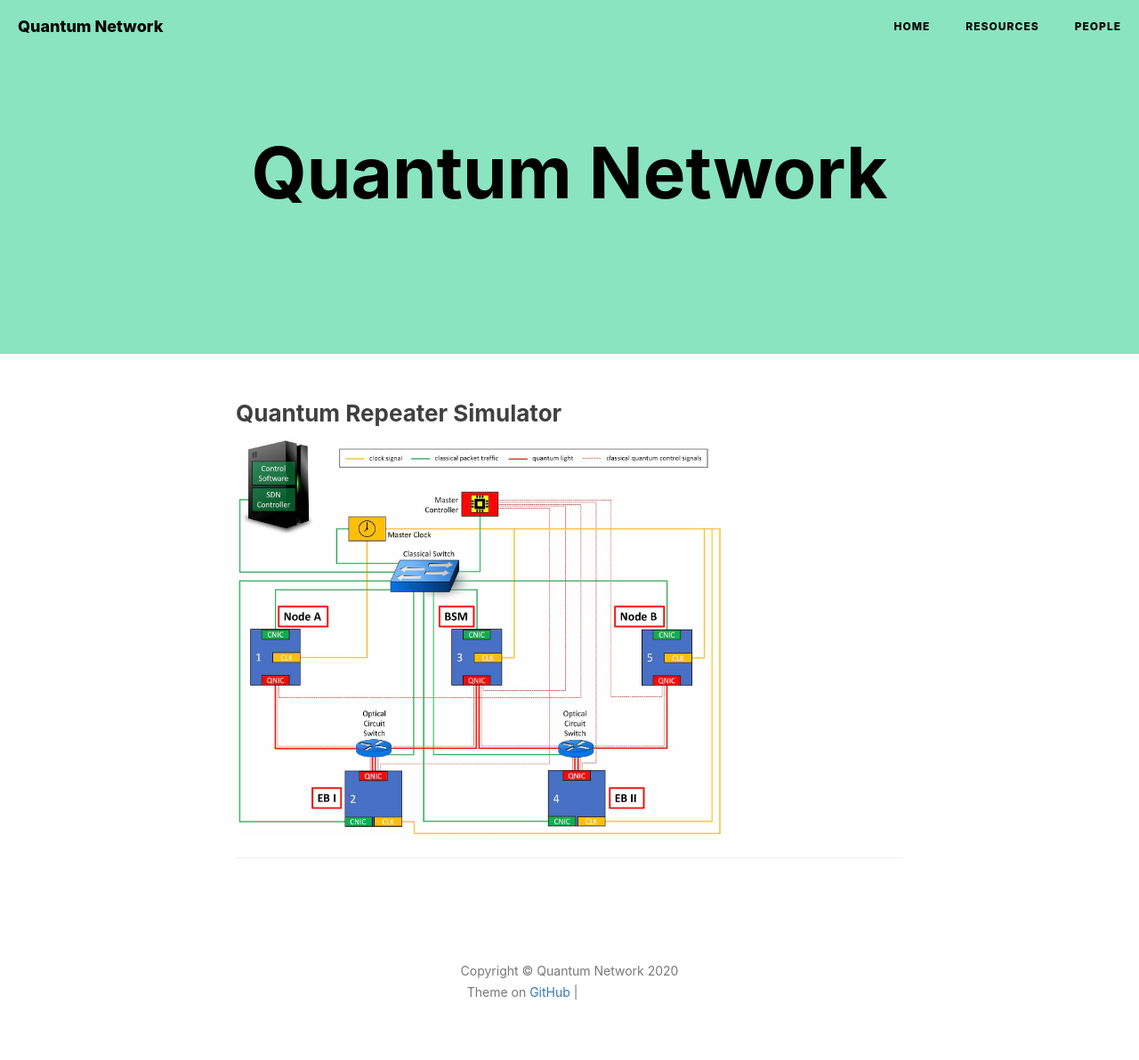
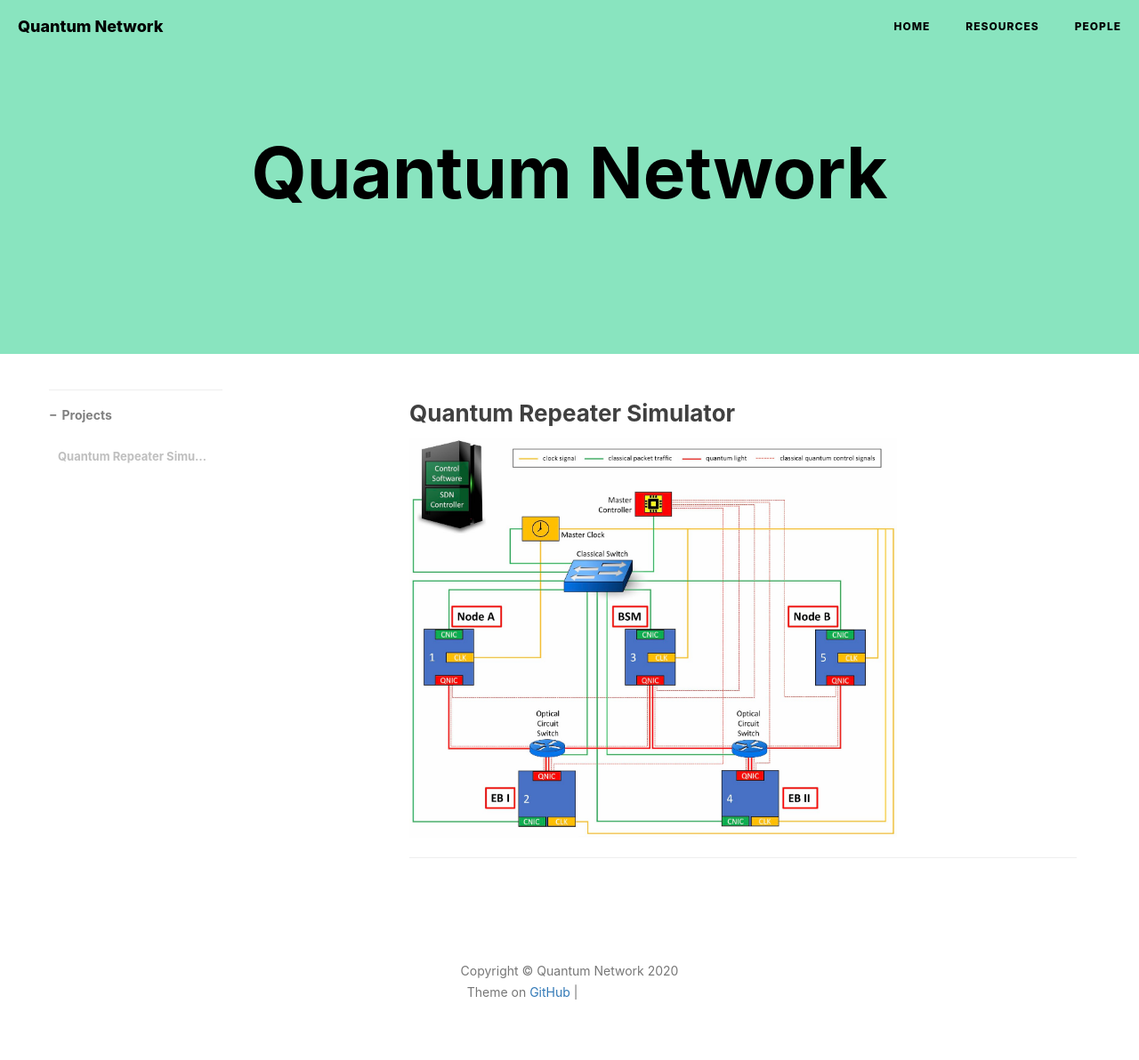
Before and after one commit to QuantumRepeaterSimulator/QuantumRepeaterSimulator.github.io, a Jekyll site: the page built from index.html, in a window 1280 px wide. Shown: the whole page at 89% size. Built offline with Jekyll 4.4.1, drawn with Linux system fonts in a browser that asks for light colours; nearby versions of some CDN libraries; the list of posts is cut into pages by our own code; comment, search, counter and statistics services are not loaded; grey boxes are pictures that could not be loaded.

Commit message:
index page

```diff
--- a/index.html
+++ b/index.html
@@ -1,11 +1,49 @@
 ---
-layout: page
+layout: default
 ---
 
+<header class="intro-header" style="background-image: url('{{ site.baseurl }}/{% if page.header-img %}{{ page.header-img }}{% else %}{{ site.header-img }}{% endif %}')">
+    <div class="container">
+        <div class="row">
+            <div class="col-lg-8 col-lg-offset-2 col-md-10 col-md-offset-1 ">
+                <div class="site-heading">
+                    <h1 style="color:#000000">{% if page.title %}{{ page.title }}{% else %}{{ site.title }}{% endif %}</h1>
+                </div>
+            </div>
+        </div>
+    </div>
+</header>
+
+
+<div class="container">
+    <div class="row">
+
+    <!-- Side Container -->
+        <div class="
+            col-lg-2 col-lg-offset-0
+            visible-lg-block
+            sidebar-container
+            catalog-container">
+            <div class="side-catalog">
+                <hr class="hidden-sm hidden-xs">
+                <h5>
+                    <a class="catalog-toggle" href="#">Projects</a>
+                </h5>
+                <ul class="catalog-body">
+                    {% for post in paginator.posts %}
+                    <li class="h1_nav">
+                        <a href="#{{ post.title }}" rel="nofollow">{{ post.title }}</a>
+                    </li>
+                    {% endfor %}
+            </div>
+        </div>
+
+
+        <div class="col-lg-8 col-lg-offset-2 col-md-10 col-md-offset-1 postlist-container">
                 {% for post in paginator.posts %}
                 <div class="post-preview">
                     <a href="{{ post.url | prepend: site.baseurl }}">
-        <h2 class="post-title">
+                        <h2 class="post-title" id = "post-title">
                             {{ post.title }}
                         </h2>
                         <div class="post-content-preview">
@@ -34,3 +72,39 @@ layout: page
                     {% endif %}
                 </ul>
                 {% endif %}
+        </div>
+    </div>
+</div>
+
+
+{% if site.anchorjs %}
+<!-- async load function -->
+<script>
+    function async(u, c) {
+      var d = document, t = 'script',
+          o = d.createElement(t),
+          s = d.getElementsByTagName(t)[0];
+      o.src = u;
+      if (c) { o.addEventListener('load', function (e) { c(null, e); }, false); }
+      s.parentNode.insertBefore(o, s);
+    }
+</script>
+<!-- anchor-js, Doc:http://bryanbraun.github.io/anchorjs/ -->
+<script>
+    async("//cdnjs.cloudflare.com/ajax/libs/anchor-js/1.1.1/anchor.min.js",function(){
+
+        anchors.add().remove('.intro-header h1').remove('.subheading').remove('.sidebar-container h5');
+    })
+</script>
+<style>
+    /* place left on bigger screen */
+    @media all and (min-width: 800px) {
+        .anchorjs-link{
+            position: absolute;
+            left: -0.75em;
+            font-size: 1.1em;
+            margin-top : -0.1em;
+        }
+    }
+</style>
+{% endif %}
```
Lines whose indentation alone changed are shown as unchanged.
